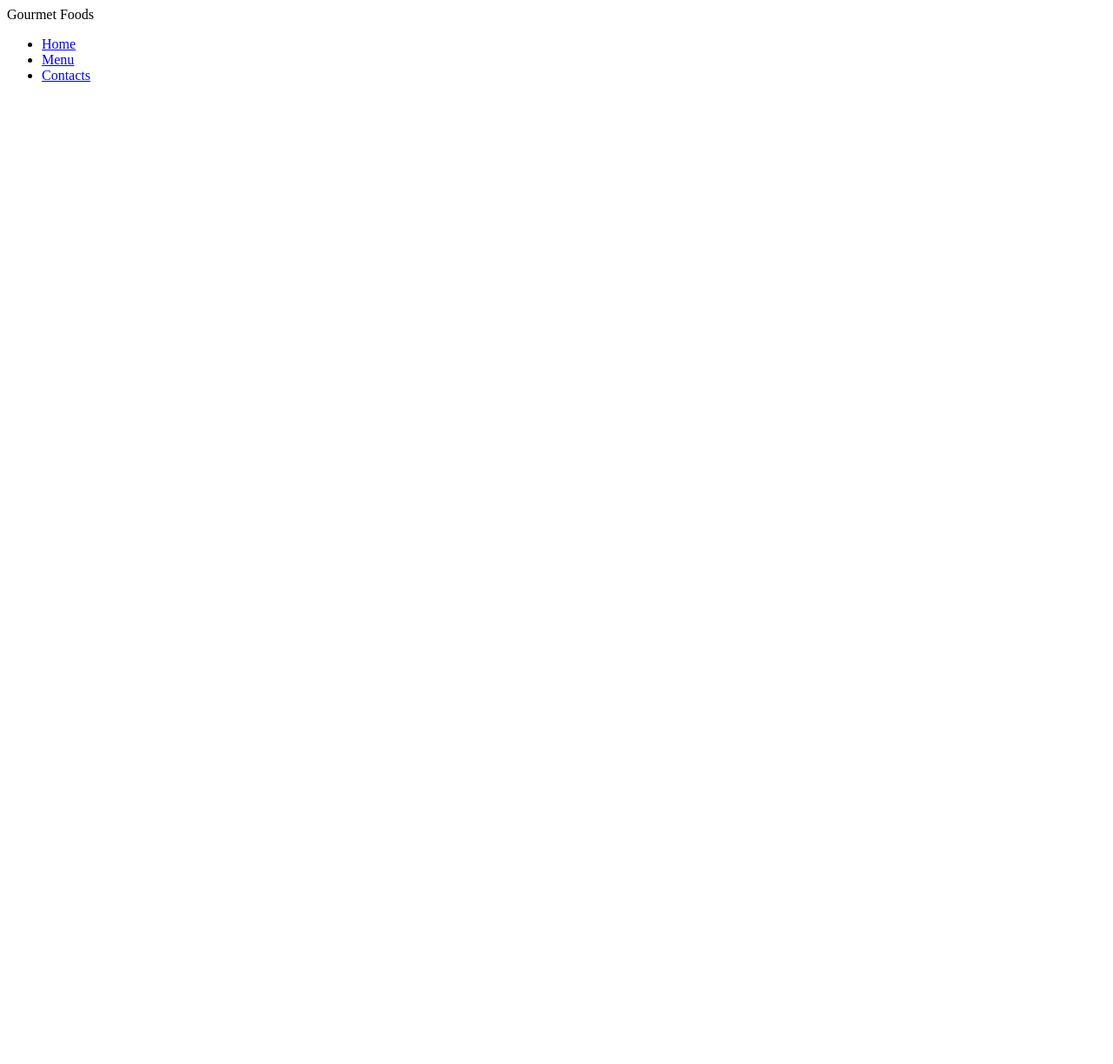
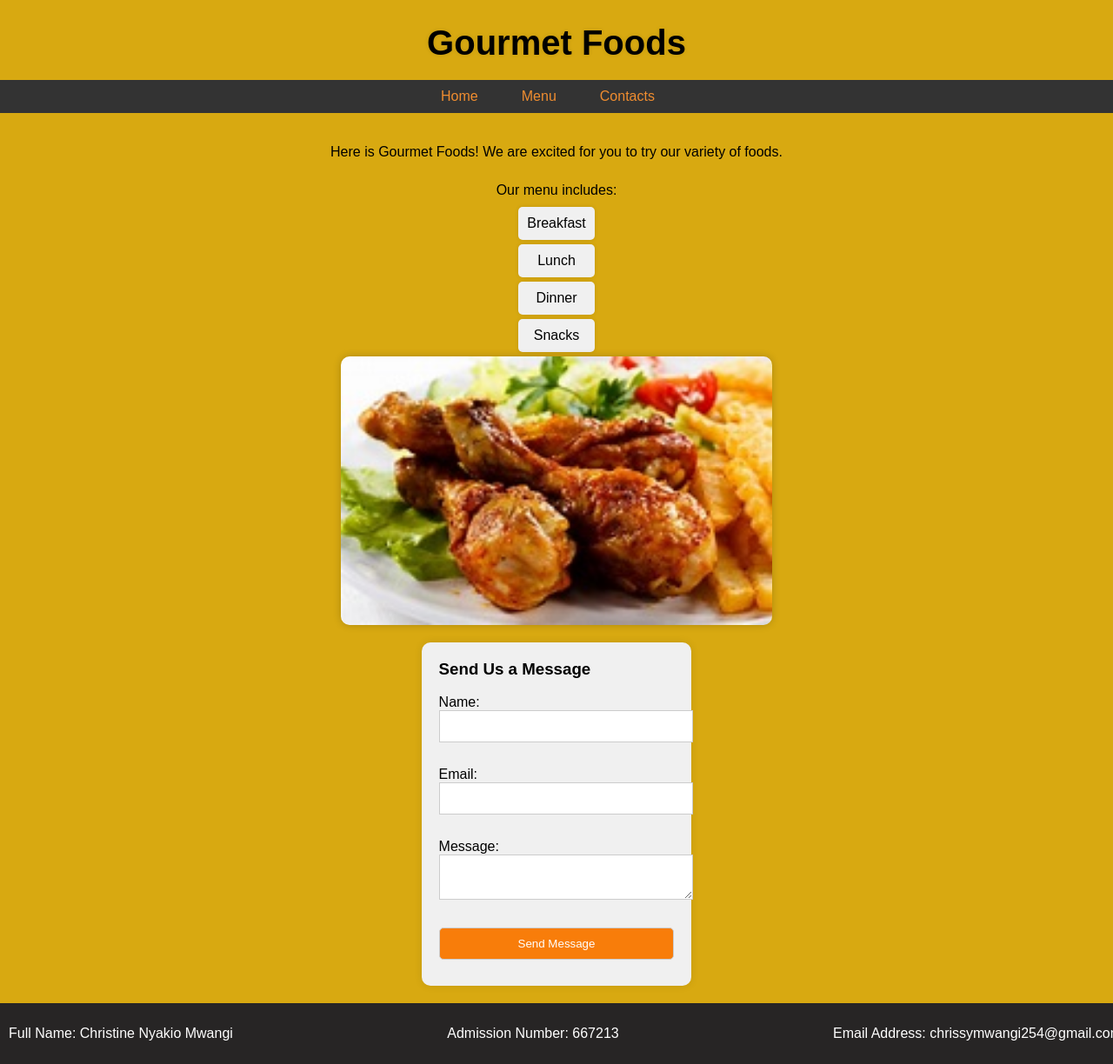
Before and after one commit to nyakiochristine/gourmetspot, a plain HTML site: page index.html in a window 1280 px wide. Shown: the whole page at 87% size. Before the commit the page ends 800 px from the top, so only its background shows below. Drawn offline with Linux system fonts and the light colour scheme.

Commit message:
created a simple landing page

```diff
--- a/index.css
+++ b/index.css
@@ -0,0 +1,178 @@
+body {
+    font-family: Arial, sans-serif;
+    background-color: #d8a911;
+    margin: 0;
+    padding: 0;
+}
+
+header h1 {
+    font-family: 'Toboggan', sans-serif;
+    font-size: 40px;
+    text-align: center;
+    margin-bottom: 20px;
+    text-shadow: 0 0 5px rgba(0,0,0,0.1);
+}
+
+
+.nav {
+    background-color: #333;
+    padding: 10px;
+    text-align: center;
+}
+
+nav ul li a {
+    font-family: 'Apex MK2', sans-serif;
+}
+
+.nav__items {
+    list-style-type: none;
+    margin: 0;
+    padding: 0;
+    display: flex;
+    justify-content: center;
+}
+
+.nav__item {
+    margin-right: 20px;
+}
+
+.nav__link {
+    color: rgb(240, 141, 48);
+    text-decoration: none;
+    padding: 8px 15px;
+    transition: background-color 0.3s;
+}
+
+.nav__link:hover {
+    background-color: #f87d0a;
+    border-radius: 5px;
+}
+
+.main_section{
+    display: flex;
+    flex-direction: column;
+    align-items: center;
+    padding: 20px;
+}
+
+.main_section p {
+    text-align: center;
+    margin-bottom: 20px;
+}
+
+.food-image {
+    width: 40%;
+    height: auto;
+    border-radius: 10px;
+    box-shadow: 0 0 10px rgba(0,0,0,0.2);
+    margin-bottom: 20px;
+}
+
+.contact-form {
+    background-color: #f0f0f0;
+    padding: 20px;
+    border-radius: 10px;
+    box-shadow: 0 0 10px rgba(0,0,0,0.1);
+}
+
+.contact-form h3 {
+    margin-top: 0;
+}
+
+.contact-form input, .contact-form textarea {
+    width: 100%;
+    padding: 10px;
+    margin-bottom: 10px;
+    border: 1px solid #ccc;
+}
+
+.submit-button {
+    background-color: #f87d0a;
+    color: white;
+    padding: 10px 20px;
+    border: none;
+    border-radius: 5px;
+    cursor: pointer;
+}
+
+
+.main_section p {
+    text-align: center;
+    margin-bottom: 10px;
+    text-emphasis: bold;
+}
+
+.menu-list {
+    list-style-type: none;
+    padding: 0;
+    margin: 0 auto;
+    width: fit-content;
+    text-align: center;
+}
+
+.menu-list li {
+    background-color: #f0f0f0;
+    padding: 10px;
+    margin-bottom: 5px;
+    border-radius: 5px;
+    box-shadow: 0 0 5px rgba(0,0,0,0.1);
+}
+
+.menu-list li:hover {
+    background-color: #e0e0e0; /* Lighter gray on hover */
+}
+
+
+
+
+
+
+footer {
+    background-color: #272525;
+    color: white;
+    padding: 10px;
+    text-align: center;
+    position: relative;
+    bottom: 0;
+    width: 100%;
+    display: flex;
+    justify-content: space-between;
+    align-items: center;
+}
+
+
+/* Responsiveness in the design */
+@media (max-width: 768px) {
+    .nav__items {
+        flex-direction: column;
+        align-items: center;
+    }
+    .nav__item {
+        margin-right: 0;
+        margin-bottom: 10px;
+    }
+    .main_section {
+        padding: 10px;
+    }
+    .food-image {
+        width: 60%;
+    }
+    .contact-form {
+        padding: 10px;
+    }
+}
+
+@media (max-width: 480px) {
+    header h1 {
+        font-size: 24px;
+    }
+    .nav__link {
+        padding: 5px 10px;
+    }
+    .food-image {
+        width: 80%;
+    }
+    .contact-form input, .contact-form textarea {
+        padding: 8px;
+}
+}
--- a/index.html
+++ b/index.html
@@ -5,13 +5,13 @@
     <meta name="viewport" content="width=device-width, initial-scale=1.0">
     <title>Gourmet Foods</title>
     <link rel="stylesheet" href="index.css">
-
 </head>
 <body>
-    <header>Gourmet Foods</header>
+    <header>
+        <h1>Gourmet Foods</h1>
+    </header>
+
     <!-- Navigation Bar -->
-
-
     <div class="row">
         <nav class="nav" role="navigation">
           <ul class="nav__items">
@@ -20,19 +20,41 @@
             <li class="nav__item">
               <a href="#" class="nav__link">Contacts</a>
             </li>
-
-
-
-
-
-
-
-
           </ul>
         </nav>
     </div>
 
+    <div class="main_section">
+        <p>Here is Gourmet Foods! We are excited for you to try our variety of foods.</p>
+        <p>Our menu includes:</p>
+        <ul class="menu-list">
+            <li>Breakfast</li>
+            <li>Lunch</li>
+            <li>Dinner</li>
+            <li>Snacks</li>
+        </ul>
+        <img src="delicios.jpeg" alt="Delicious Food" class="food-image">
+
+        <section class="contact-form">
+            <h3>Send Us a Message</h3>
+            <form>
+                <label for="name">Name:</label>
+                <input type="text" id="name" name="name" required><br><br>
+                <label for="email">Email:</label>
+                <input type="email" id="email" name="email" required><br><br>
+                <label for="message">Message:</label>
+                <textarea id="message" name="message" required></textarea><br><br>
+                <input type="submit" value="Send Message" class="submit-button">
+            </form>
+        </section>
+    </div>
+    <footer>
+        <p>Full Name: Christine Nyakio Mwangi</p>
+        <p>Admission Number: 667213</p>
+        <p>Email Address: chrissymwangi254@gmail.com</p>
+    </footer>
 
 
 </body>
+
 </html>
```
Also changed, not shown: delicios.jpeg (added), yourname.jpg (added). Lines whose indentation alone changed are shown as unchanged.
